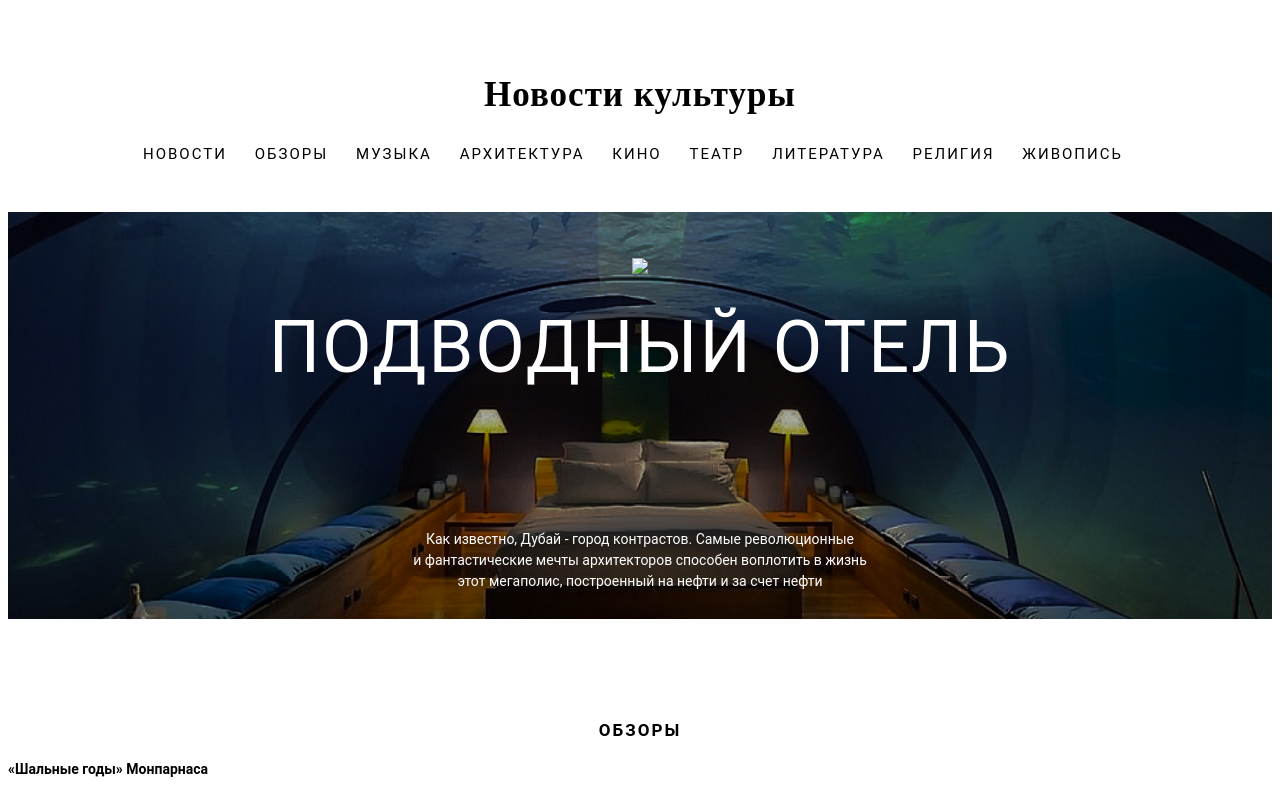
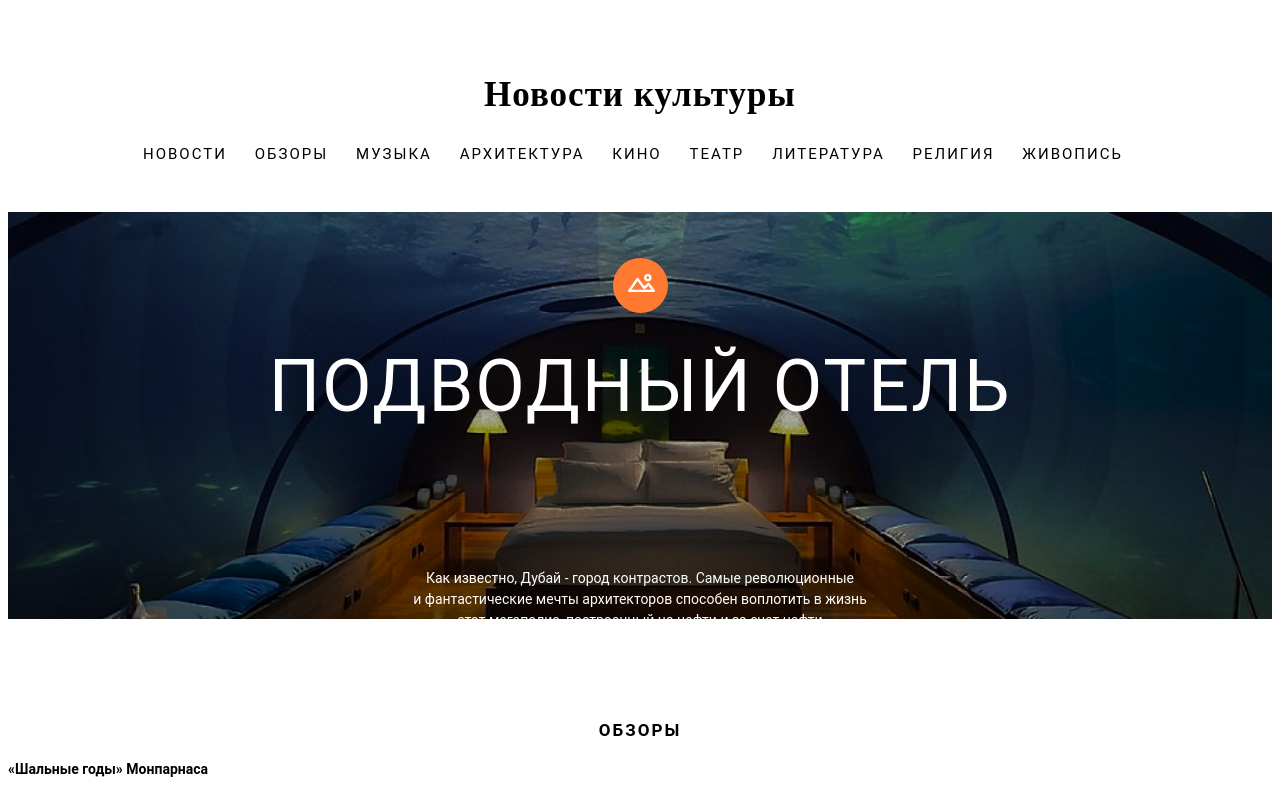
Before and after one commit to Olia-tsk/culture-news, a plain HTML site: page index.html in a window 1280 px wide. Shown: the top 795 px of the page. Drawn offline with nearby package versions, Linux system fonts and the light colour scheme.

Commit message:
обновление путей к изображением

```diff
--- a/index.html
+++ b/index.html
@@ -30,7 +30,7 @@
 
     <div class="poster">
         <div class="poster-icon">
-            <img src="Icons /Group 24.svg">
+            <img src="icons/Group 24.svg">
         </div>
         <h1>Подводный отель</h1>
         <p>Как известно, Дубай - город контрастов. Самые революционные <br> и фантастические мечты архитекторов способен воплотить в жизнь этот мегаполис, построенный на нефти и за счет нефти</p>
```
